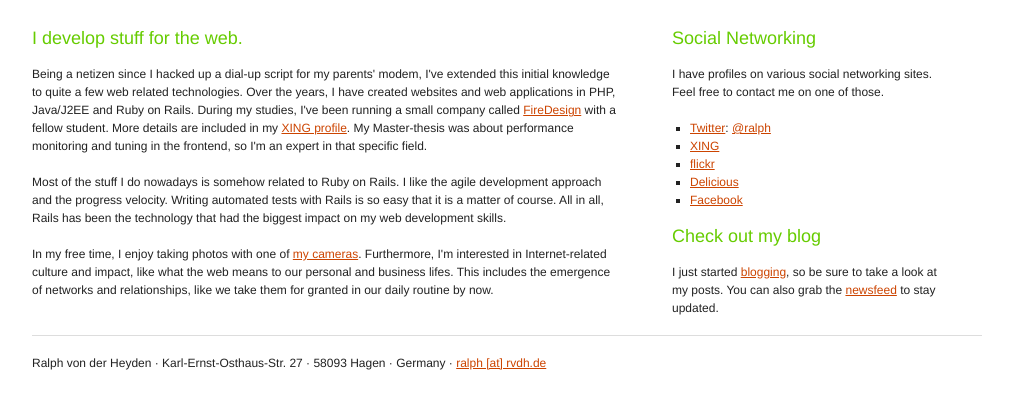
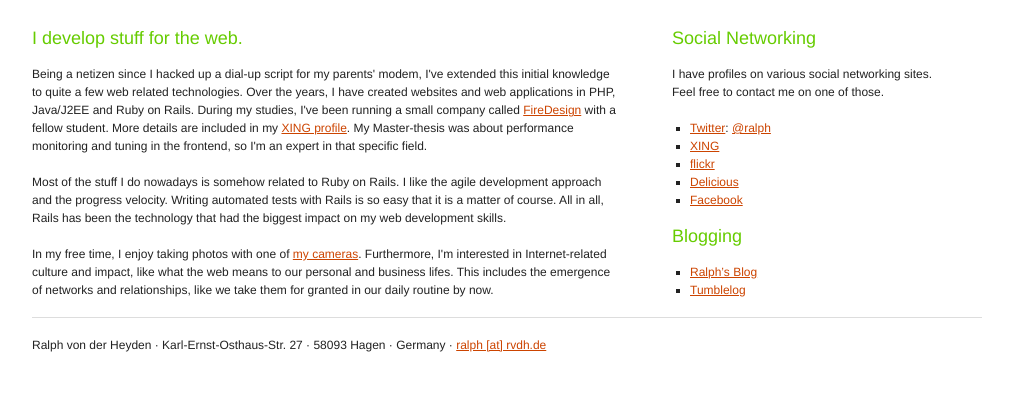
Before and after one commit to ralph/rvdh.de, a plain HTML site: page public/index.html in a window 1280 px wide. Shown: the part 165-574 px from the top of the page, without its empty margins (133-1146 px from the left). Drawn offline with Linux system fonts and the light colour scheme.

Commit message:
add tumblelog

```diff
--- a/public/index.html
+++ b/public/index.html
@@ -38,12 +38,11 @@
 				<li><a href="http://delicious.com/rvdh">Delicious</a></li>
 				<li><a href="http://www.facebook.com/people/Ralph-Von-Der-Heyden/1224841043">Facebook</a></li>
 			</ul>
-			<h3>Check out my blog</h3>
-			<p>
-				I just started <a href="http://blog.rvdh.de">blogging</a>, so be
-				sure to take a look at my posts. You can also grab the
-				<a href="http://blog.rvdh.de/atom.xml">newsfeed</a> to stay updated.
-			</p>
+			<h3>Blogging</h3>
+			<ul class="link_list">
+				<li><a href="http://blog.rvdh.de/">Ralph’s Blog</a></li>
+				<li><a href="http://tumblelog.rvdh.de/">Tumblelog</a></li>
+			</ul>
 		</div>
 		<hr />
 		<p>
```
